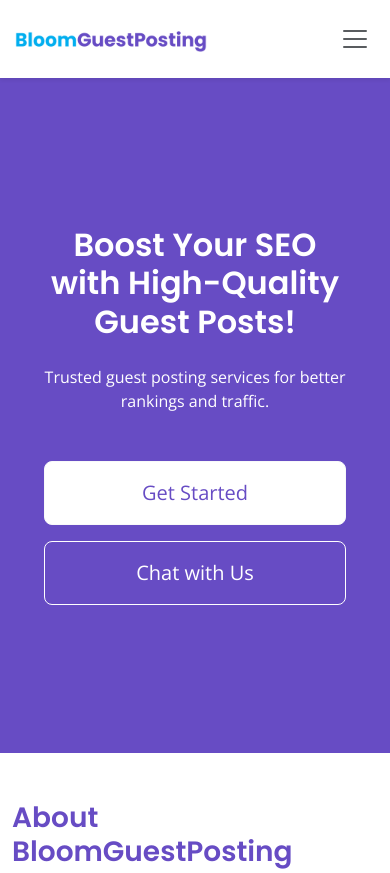
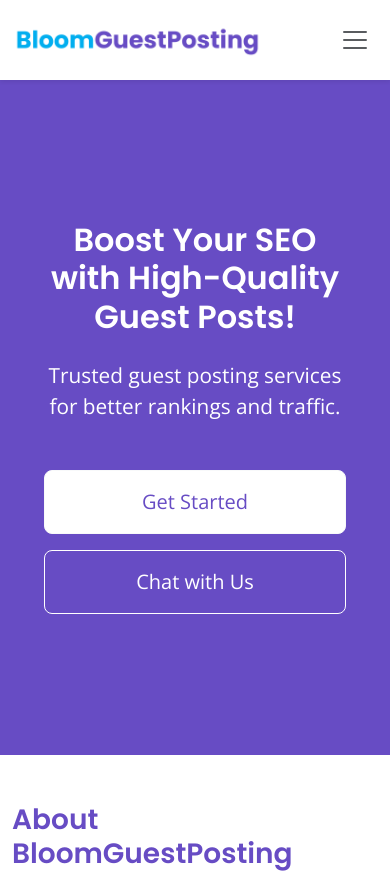
Before and after one commit to BizLinkSEO/BizLinkSEO.github.io, a plain HTML site: page index.html in a window 390 px wide. Shown: the top 873 px of the page. Drawn offline with nearby package versions, Linux system fonts and the light colour scheme; a script that the page names is missing.

Commit message:
Update style.css

```diff
--- a/assets/styles/style.css
+++ b/assets/styles/style.css
@@ -28,7 +28,7 @@
 
 @media (max-width: 767.98px) {
   .navbar-brand .logo-img {
-    height: 30px; /* Smaller logo for mobile */
+    height: 38px; /* Smaller logo for mobile */
   }
 }
 
@@ -119,7 +119,7 @@
 }
 
 .hero-section .lead {
-  font-size: clamp(1rem, 2.5vw, 1.5rem); /* Fluid font size */
+  font-size: clamp(1.3rem, 2.5vw, 1.5rem); /* Fluid font size */
 }
 
 .hero-section .btn {
```
